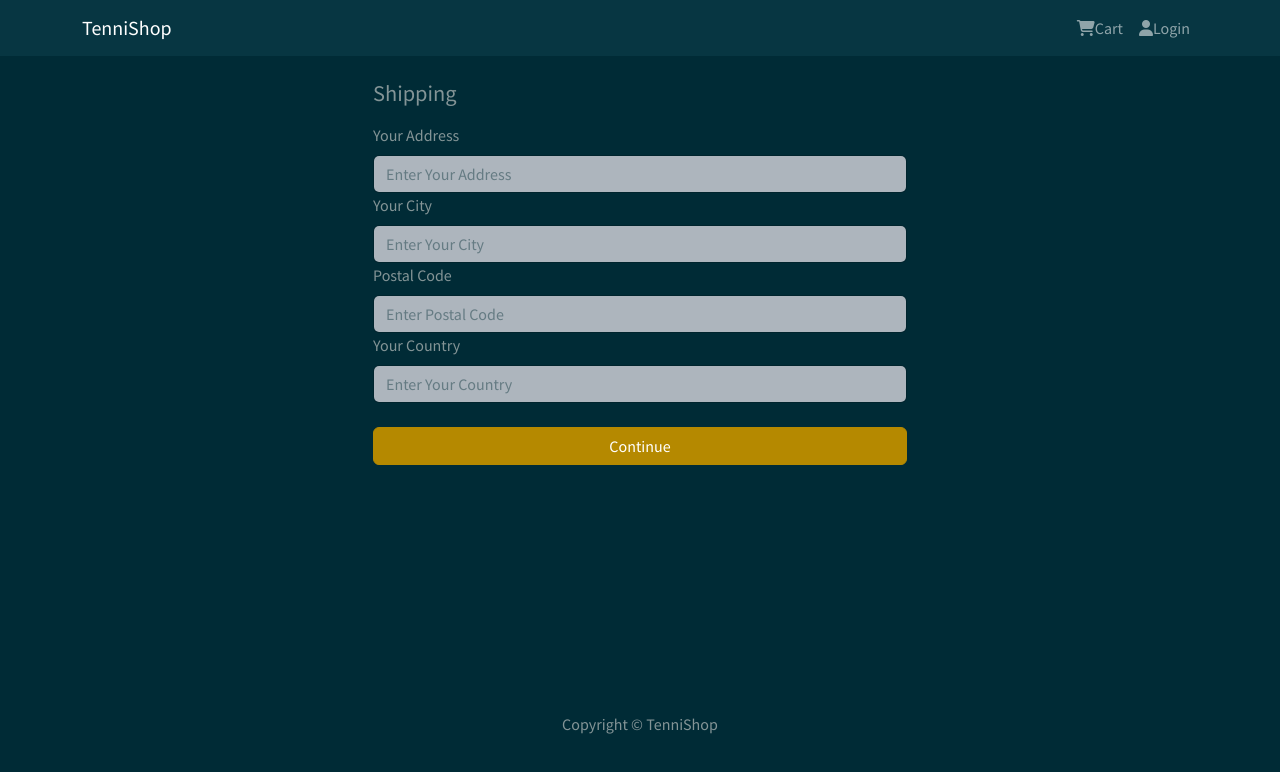
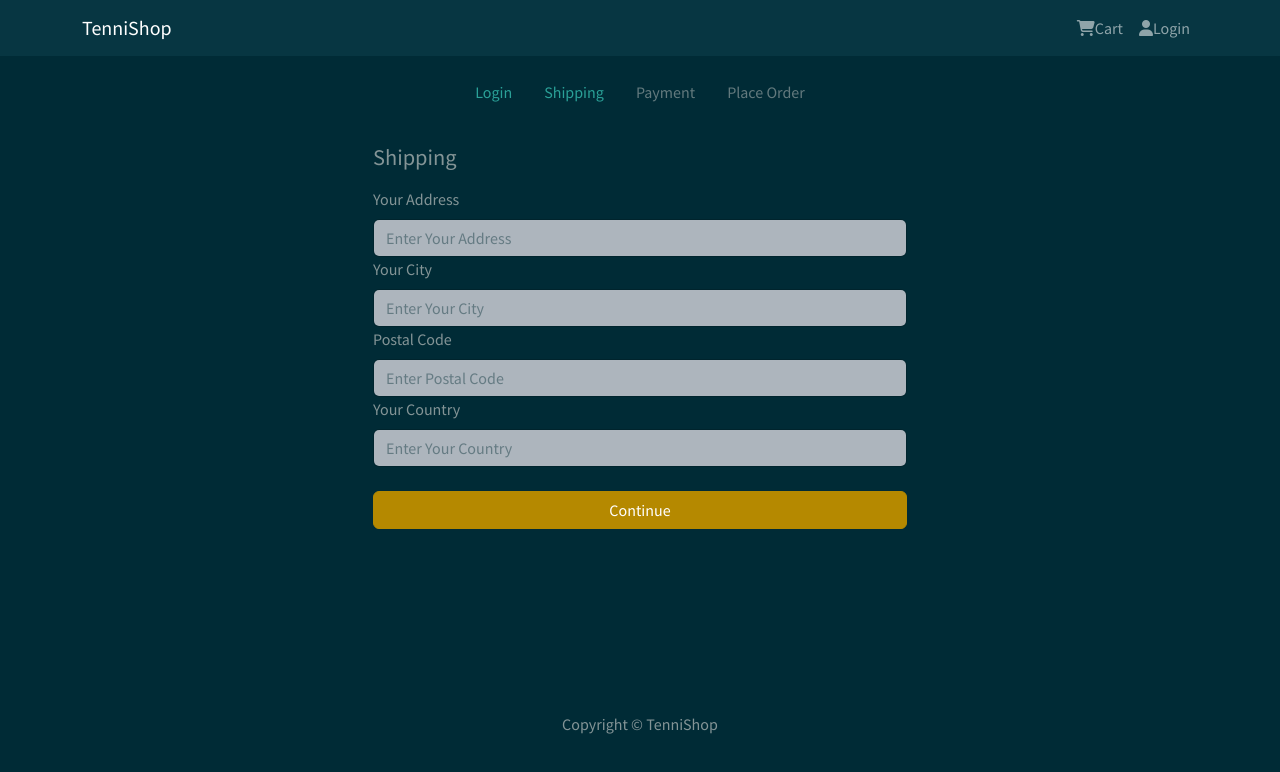
Before and after one commit to gokhanbyk/tenniShop, a React (Vite) app in the folder frontend/: page /shipping in a window 1280 px wide. Shown: the top 772 px of the page. Built offline with nearby package versions, Linux system fonts and the light colour scheme.

Commit message:
checkout steps componenet

```diff
--- /dev/null
+++ b/frontend/src/components/CheckoutSteps.jsx
@@ -0,0 +1,52 @@
+import { Nav } from 'react-bootstrap';
+import { LinkContainer } from 'react-router-bootstrap';
+
+function CheckoutSteps({ step1, step2, step3, step4 }) {
+
+
+  return (
+    <Nav className='justify-content-center mb-4'>
+      <Nav.Item>
+        {step1 ? (
+          <LinkContainer to="/login">
+            <Nav.Link>Login</Nav.Link>
+          </LinkContainer>
+        ) : (
+          <Nav.Link disabled>Login</Nav.Link>
+        )}
+      </Nav.Item>
+
+      <Nav.Item>
+        {step2 ? (
+          <LinkContainer to="/shipping">
+            <Nav.Link>Shipping</Nav.Link>
+          </LinkContainer>
+        ) : (
+          <Nav.Link disabled>Shipping</Nav.Link>
+        )}
+      </Nav.Item>
+
+      <Nav.Item>
+        {step3 ? (
+          <LinkContainer to="/payment">
+            <Nav.Link>Payment</Nav.Link>
+          </LinkContainer>
+        ) : (
+          <Nav.Link disabled>Payment</Nav.Link>
+        )}
+      </Nav.Item>
+
+      <Nav.Item>
+        {step4 ? (
+          <LinkContainer to="/placeorder">
+            <Nav.Link>Place Order</Nav.Link>
+          </LinkContainer>
+        ) : (
+          <Nav.Link disabled>Place Order</Nav.Link>
+        )}
+      </Nav.Item>
+    </Nav>
+  );
+}
+
+export default CheckoutSteps;
--- a/frontend/src/screens/ShippingScreen.jsx
+++ b/frontend/src/screens/ShippingScreen.jsx
@@ -3,6 +3,7 @@
 import { Form, Button, } from 'react-bootstrap';
 import { useDispatch, useSelector } from 'react-redux';
 import FormContainer from '../components/FormContainer.jsx';
+import CheckoutSteps from '../components/CheckoutSteps.jsx';
 import { saveShippingAddress } from '../actions/cartActions.jsx';
 
 function ShippingScreen() {
@@ -32,6 +33,7 @@
 
   return (
     <FormContainer>
+      <CheckoutSteps step1 step2 />
       <h1>Shipping</h1>
       <Form onSubmit={submitHandler}>
 
```
